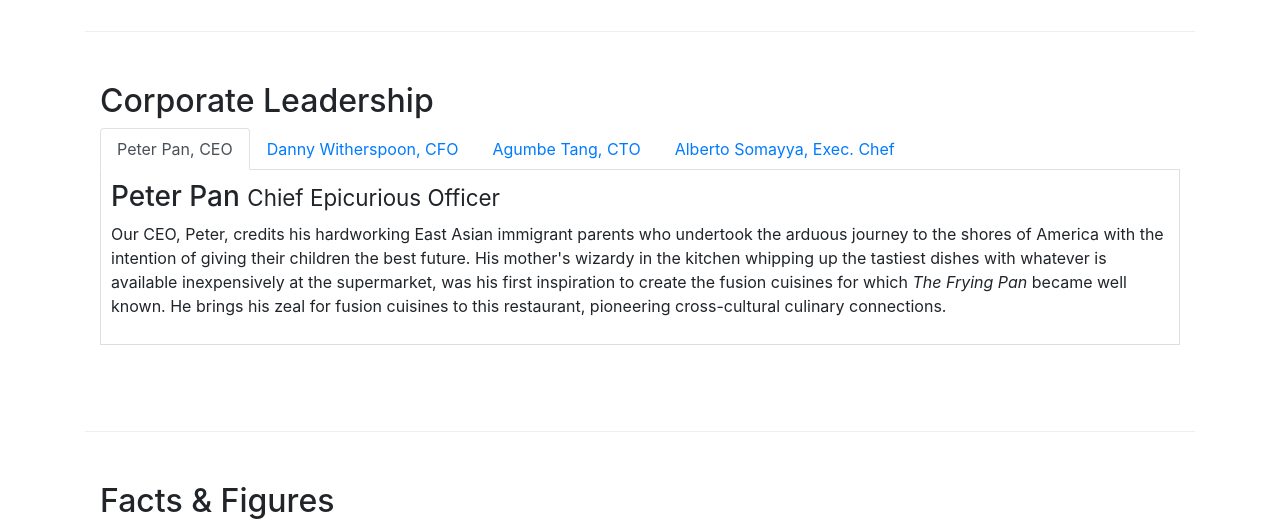
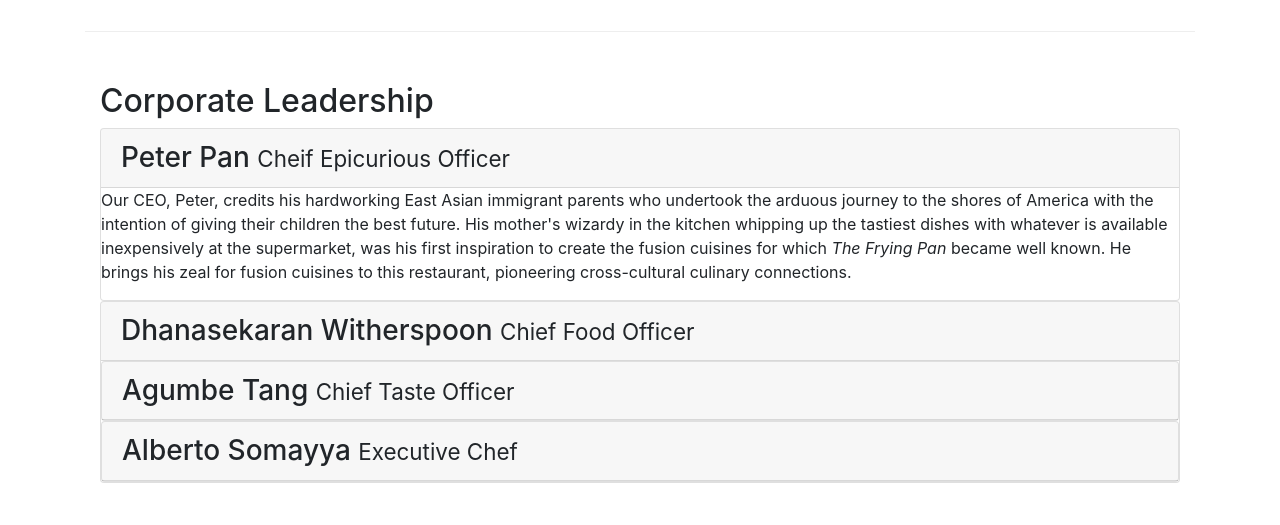
Before and after one commit to Saikamesh/Restaurant-Website-Using-Bootstarp, a website: page aboutus.html in a window 1280 px wide. Shown: the part 940-1465 px from the top of the page. Drawn offline with nearby package versions, Linux system fonts and the light colour scheme.

Commit message:
collapse and accordion

```diff
--- a/aboutus.html
+++ b/aboutus.html
@@ -113,70 +113,108 @@
         <div class='row row-content'>
             <div class=col-12>
                 <h2>Corporate Leadership</h2>
-                <ul class="nav nav-tabs">
-                    <li class="nav-item">
-                        <a href="#peter" class="nav-link active" role="tab" data-toggle="tab">Peter Pan, CEO</a>
-                    </li>
-                    <li class="nav-item">
-                        <a class="nav-link" href="#danny" role="tab" data-toggle="tab">Danny Witherspoon, CFO</a>
-                    </li>
-                    <li class="nav-item">
-                        <a class="nav-link" href="#agumbe" role="tab" data-toggle="tab">Agumbe Tang, CTO</a>
-                    </li>
-                    <li class="nav-item">
-                        <a class="nav-link" href="#alberto" role="tab" data-toggle="tab">Alberto Somayya, Exec. Chef</a>
-                    </li>
-                </ul>
-
-
-                <div class="tab-content">
-                    <div role="tabpanel" class="tab-pane fade show active" id="peter">
-                        <h3>Peter Pan <small>Chief Epicurious Officer</small></h3>
-                        <p class="d-none d-sm-block">Our CEO, Peter, credits his hardworking East Asian immigrant
+                <div id="accordion">
+                    <div class="card">
+                        <div class="card-header" role='tab' id="peterhead">
+                            <h3 class="mb-0"><a data-toggle="collapse" data-target="#peter">Peter Pan <small>Cheif
+                                        Epicurious Officer</small></a></h3>
+                        </div>
+                        <div class="collapse show" id="peter" data-parent="#accordion">
+                            <div class="cardbody">
+                                <p class="d-none d-sm-block">Our CEO, Peter, credits his hardworking East Asian
+                                    immigrant
                                     parents
                                     who
                                     undertook the arduous
-                            journey to the shores of America with the intention of giving their children the best
+                                    journey to the shores of America with the intention of giving their children the
+                                    best
                                     future.
                                     His
-                            mother's wizardy in the kitchen whipping up the tastiest dishes with whatever is available
-                            inexpensively at the supermarket, was his first inspiration to create the fusion cuisines
+                                    mother's wizardy in the kitchen whipping up the tastiest dishes with whatever is
+                                    available
+                                    inexpensively at the supermarket, was his first inspiration to create the fusion
+                                    cuisines
                                     for
                                     which
-                            <em>The Frying Pan</em> became well known. He brings his zeal for fusion cuisines to this
+                                    <em>The Frying Pan</em> became well known. He brings his zeal for fusion cuisines to
+                                    this
                                     restaurant, pioneering cross-cultural culinary connections.</p>
                             </div>
-                    <div role="tabpanel" class="tab-pane fade " id="danny">
-                        <h3>Dhanasekaran Witherspoon <small>Chief Food Officer</small></h3>
+                        </div>
+                    </div>
+
+                    <div class="card">
+                        <div class="card-header" role='tab' id="dannyhead">
+                            <h3 class="mb-0"><a data-toggle="collapse" data-target="#danny">Dhanasekaran Witherspoon
+                                    <small>Chief Food Officer</small></a></h3>
+                        </div>
+
+                        <div class="collapse" id="danny" data-parent="#accordion">
+                            <div class="card-body">
                                 <p class="d-none d-sm-block">Our CFO, Danny, as he is affectionately referred to by his
                                     colleagues,
                                     comes from a long established
                                     family tradition in farming and produce. His experiences growing up on a farm in the
                                     Australian
-                            outback gave him great appreciation for varieties of food sources. As he puts it in his own
+                                    outback gave him great appreciation for varieties of food sources. As he puts it in
+                                    his
+                                    own
                                     words,
                                     <em>Everything that runs, wins, and everything that stays, pays!</em></p>
                             </div>
-                    <div role="tabpanel" class="tab-pane fade " id="agumbe">
-                        <h3>Agumbe Tang <small>Chief Taste Officer</small></h3>
-                        <p class="d-none d-sm-block">Blessed with the most discerning gustatory sense, Agumbe, our CTO,
+                        </div>
+
+                        <div class="card">
+                            <div class="card-header" role="tab" id="agumbehead">
+                                <h3 class="mb-0">
+                                    <a class="collapsed" data-toggle="collapse" data-target="#agumbe">
+                                        Agumbe Tang <small>Chief Taste Officer</small>
+                                    </a>
+                                </h3>
+                            </div>
+                            <div class="collapse" id="agumbe" data-parent="#accordion">
+                                <div class="card-body">
+                                    <p class="d-none d-sm-block">Blessed with the most discerning gustatory sense,
+                                        Agumbe, our
+                                        CTO,
                                         personally ensures that every dish
-                            that we serve meets his exacting tastes. Our chefs dread the tongue lashing that ensues if
+                                        that we serve meets his exacting tastes. Our chefs dread the tongue lashing that
+                                        ensues
+                                        if
                                         their
-                            dish does not meet his exacting standards. He lives by his motto, <em>You click only if you
+                                        dish does not meet his exacting standards. He lives by his motto, <em>You click
+                                            only if
+                                            you
                                             survive
                                             my lick.</em></p>
                                 </div>
-                    <div role="tabpanel" class="tab-pane fade " id="alberto">
-                        <h3>Alberto Somayya <small>Executive Chef</small></h3>
-                        <p class="d-none d-sm-block">Award winning three-star Michelin chef with wide International
+                            </div>
+                        </div>
+                        <div class="card">
+                            <div class="card-header" role="tab" id="albertohead">
+                                <h3 class="mb-0">
+                                    <a class="collapsed" data-toggle="collapse" data-target="#alberto">
+                                        Alberto Somayya <small>Executive Chef</small>
+                                    </a>
+                                </h3>
+                            </div>
+                            <div class="collapse" id="alberto" data-parent="#accordion">
+                                <div class="card-body">
+                                    <p class="d-none d-sm-block">Award winning three-star Michelin chef with wide
+                                        International
                                         experience
                                         having worked closely with
-                            whos-who in the culinary world, he specializes in creating mouthwatering Indo-Italian fusion
-                            experiences. He says, <em>Put together the cuisines from the two craziest cultures, and you
+                                        whos-who in the culinary world, he specializes in creating mouthwatering
+                                        Indo-Italian
+                                        fusion
+                                        experiences. He says, <em>Put together the cuisines from the two craziest
+                                            cultures, and
+                                            you
                                             get
                                             a
                                             winning hit! Amma Mia!</em></p>
+                                </div>
+                            </div>
                         </div>
                     </div>
                 </div>
@@ -250,15 +288,16 @@
                             HONG KONG<br>
                             <i class='fa fa-phone fa-lg'></i>: +852 1234 5678<br>
                             <i class='fa fa-fax fa-lg'></i>: +852 8765 4321<br>
-                        <i class='fa fa-envelope fa-lg'></i>: <a href="mailto:confusion@food.net">confusion@food.net</a>
+                            <i class='fa fa-envelope fa-lg'></i>: <a
+                                href="mailto:confusion@food.net">confusion@food.net</a>
                         </address>
                     </div>
                     <div class="col-12 col-sm-4 align-self-center">
                         <div class="text-center">
                             <a class="btn btn-social-icon btn-google" href="http://google.com/+"><i
                                     class="fa fa-google-plus fa-lg"></i></a>
-                        <a class="btn btn-social-icon btn-facebook" href="http://www.facebook.com/profile.php?id="><i
-                                class="fa fa-facebook fa-lg"></i></a>
+                            <a class="btn btn-social-icon btn-facebook"
+                                href="http://www.facebook.com/profile.php?id="><i class="fa fa-facebook fa-lg"></i></a>
                             <a class="btn btn-social-icon btn-linkedin" href="http://www.linkedin.com/in/"><i
                                     class="fa fa-linkedin fa-lg"></i></a>
                             <a class="btn btn-social-icon btn-twitter" href="http://twitter.com/"><i
```
Lines whose indentation alone changed are shown as unchanged.
